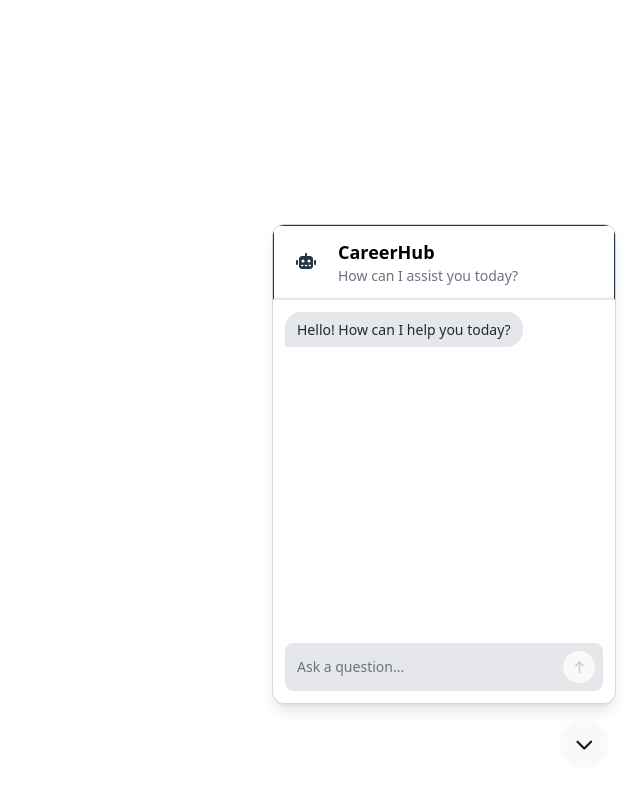
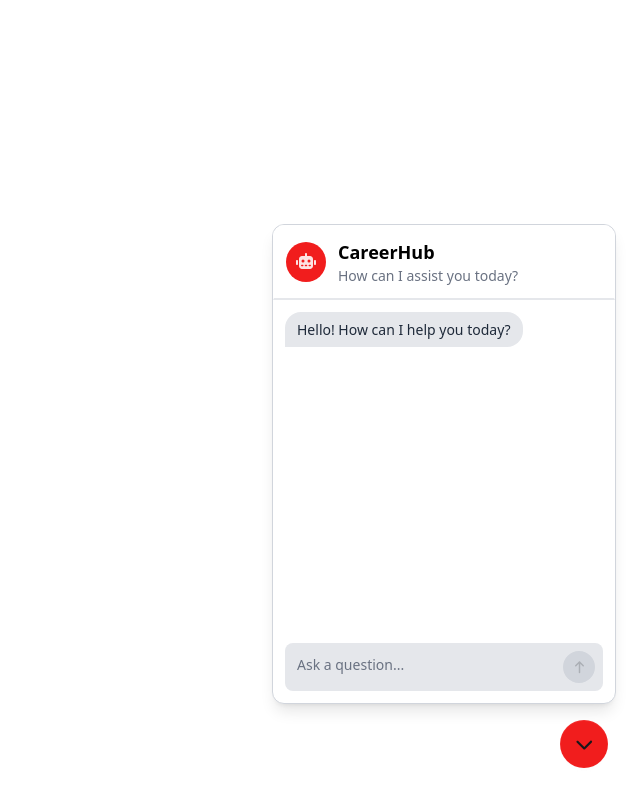
Before and after one commit to KhanhDo2604/Waikato-Career-Assistant---Intelligent-CareerHub-Chatbot, a React (Vite) app in the folder apps/chatbot_interface/: page / in a window 1280 px wide. Both pictures are taken after a click on the button 1224 px from the left and 744 px from the top of the page. Shown: the whole page, without its empty margins (640-1280 px from the left). Built offline with nearby package versions, Linux system fonts and the light colour scheme.

Commit message:
interface for chatbot 3 and setting up admin dashboard ui

```diff
--- a/apps/chatbot_interface/package.json
+++ b/apps/chatbot_interface/package.json
@@ -16,8 +16,10 @@
     "@fortawesome/free-solid-svg-icons": "^7.1.0",
     "@fortawesome/react-fontawesome": "^3.1.0",
     "@tailwindcss/vite": "^4.1.17",
+    "motion": "^12.23.24",
     "react": "^19.2.0",
     "react-dom": "^19.2.0",
+    "react-router-dom": "^7.9.6",
     "tailwindcss": "^4.1.17"
   },
   "devDependencies": {
--- a/apps/chatbot_interface/src/App.tsx
+++ b/apps/chatbot_interface/src/App.tsx
@@ -1,7 +1,19 @@
-import HomePage from './page/homepage';
+import { Route, BrowserRouter as Router, Routes } from 'react-router';
+import routes from './routes';
 
 function App() {
-    return <HomePage />;
+    // return <HomePage />;
+    return (
+        <Router>
+            <>
+                <Routes>
+                    {routes.map((route, index) => (
+                        <Route key={index} path={route.path} element={<route.component />} />
+                    ))}
+                </Routes>
+            </>
+        </Router>
+    );
 }
 
 export default App;
--- /dev/null
+++ b/apps/chatbot_interface/src/constants/type/chat.ts
@@ -0,0 +1,8 @@
+export type Sender = 'user' | 'bot';
+
+export interface ChatMessage {
+    id: string;
+    sender: Sender;
+    text: string;
+    createAt: Date;
+}
--- /dev/null
+++ b/apps/chatbot_interface/src/constants/type/widget.ts
@@ -0,0 +1,4 @@
+export type FloatingButtonProps = {
+    modalIsOpen?: boolean;
+    onClick: () => void;
+};
--- a/apps/chatbot_interface/src/index.css
+++ b/apps/chatbot_interface/src/index.css
@@ -16,15 +16,13 @@
   -moz-osx-font-smoothing: grayscale;
 }
 
-@media (prefers-color-scheme: light) {
-  :root {
-    color: #213547;
-    background-color: #ffffff;
+@keyframes fadeInUp {
+  0% {
+    opacity: 0;
+    transform: translateY(4px);
   }
-  a:hover {
-    color: #747bff;
-  }
-  button {
-    background-color: #f9f9f9;
+  100% {
+    opacity: 1;
+    transform: translateY(0);
   }
 }
--- /dev/null
+++ b/apps/chatbot_interface/src/page/AdminDashboard/index.tsx
@@ -0,0 +1,9 @@
+function AdminDashboard() {
+    return (
+        <div>
+            <p>Admin Dashboard</p>
+        </div>
+    );
+}
+
+export default AdminDashboard;
--- a/apps/chatbot_interface/src/page/homepage/ui/ChatModal.tsx
+++ b/apps/chatbot_interface/src/page/homepage/ui/ChatModal.tsx
@@ -2,15 +2,7 @@
 import icons from '../../../constants/icons';
 import { useEffect, useRef, useState, type ChangeEvent, type FormEvent } from 'react';
 import colors from '../../../constants/colors';
-
-type Sender = 'user' | 'bot';
-
-interface ChatMessage {
-    id: string;
-    sender: Sender;
-    text: string;
-    createAt: Date;
-}
+import type { ChatMessage } from '../../../constants/type/chat';
 
 function ChatModal() {
     const [messages, setMessages] = useState<ChatMessage[]>([
@@ -22,7 +14,10 @@
         },
     ]);
     const [inputText, setInputText] = useState('');
+    const [isBotTyping, setIsBotTyping] = useState(false);
+
     const messagesEndRef = useRef<HTMLDivElement>(null);
+    const textAreaRef = useRef<HTMLTextAreaElement>(null);
 
     const bgColor = colors.colors.primary;
 
@@ -46,10 +41,17 @@
         setMessages((prevMessages) => [...prevMessages, userMessage]);
         setInputText('');
 
+        if (textAreaRef.current) {
+            textAreaRef.current.style.height = 'auto';
+        }
+
+        // AI bot response start
+        setIsBotTyping(true);
+
         try {
-            // Simulate bot response
+            // AI handling logic
             const botReply = await new Promise<string>((resolve) =>
-                setTimeout(() => resolve("I'm here to help!"), 1000),
+                setTimeout(() => resolve("I'm here to help!"), 2000),
             );
 
             const botMessage: ChatMessage = {
@@ -59,8 +61,11 @@
                 createAt: new Date(),
             };
 
+            // AI bot response end
+            setIsBotTyping(false);
             setMessages((prev) => [...prev, botMessage]);
         } catch (error) {
+            setIsBotTyping(false);
             setMessages((prev) => [
                 ...prev,
                 {
@@ -77,7 +82,8 @@
     const handleInputChange = (e: ChangeEvent<HTMLTextAreaElement>) => {
         setInputText(e.target.value);
 
-        e.target.style.height = 'auto';
+        const el = e.target;
+        el.style.height = 'auto';
         e.target.style.height = Math.min(e.target.scrollHeight, 72) + 'px';
     };
 
@@ -86,7 +92,7 @@
             {/* Header */}
             <div className="p-3 flex items-center border border-b-gray-200 border-b-2">
                 <div className="avatar">
-                    <div className={`w-10 rounded-full bg-[${bgColor}] items-center justify-center flex mr-3`}>
+                    <div className={`w-10 bg-[#f11d1d] rounded-full items-center justify-center flex mr-3`}>
                         <FontAwesomeIcon icon={icons.icon.bot} />
                     </div>
                 </div>
@@ -98,26 +104,51 @@
             </div>
 
             {/* Chat content */}
-            <div className="flex-1 space-y-2 overflow-y-auto p-3">
+            <div
+                className="flex-1 space-y-2 overflow-y-auto p-3"
+                style={{
+                    scrollbarColor: '#d1d5db transparent',
+                }}
+            >
                 {messages.map((m) => (
                     <div key={m.id} className={`flex items-end gap-2 ${m.sender === 'user' ? 'justify-end' : ''}`}>
                         <div
-                            className={`max-w-[75%] rounded-2xl px-3 py-2 text-sm leading-snug ${m.sender === 'user' ? `bg-[${bgColor}] text-white rounded-br-none` : 'bg-gray-200 text-gray-800 rounded-bl-none'}`}
+                            className={`max-w-[75%]
+                                rounded-2xl
+                                px-3 py-2 text-sm
+                                leading-snug
+                                wrap-break-word
+                                whitespace-pre-wrap
+                                animate-[fadeInUp_0.18s_ease-out]
+                                ${m.sender === 'user' ? `bg-[${bgColor}] text-white rounded-br-none` : 'bg-gray-200 text-gray-800 rounded-bl-none'}`}
                         >
                             {m.text}
                         </div>
                     </div>
                 ))}
+                {isBotTyping && (
+                    <div className="flex items-end gap-2">
+                        <div className="bg-gray-200 text-gray-800 rounded-2xl rounded-bl-none px-3 py-2 flex items-center gap-1">
+                            <span className="w-1.5 h-1.5 rounded-full bg-gray-500 animate-bounce [animation-delay:-0.3s]" />
+                            <span className="w-1.5 h-1.5 rounded-full bg-gray-500 animate-bounce [animation-delay:-0.15s]" />
+                            <span className="w-1.5 h-1.5 rounded-full bg-gray-500 animate-bounce" />
+                        </div>
+                    </div>
+                )}
+
+                <div ref={messagesEndRef}></div>
             </div>
 
             {/* Input area */}
             <div className="p-3">
                 <form onSubmit={handleSubmit} className="flex bg-gray-200 rounded-lg items-center gap-2">
                     <textarea
+                        ref={textAreaRef}
                         value={inputText}
                         onChange={handleInputChange}
                         placeholder="Ask a question..."
                         className="flex-1
+                            min-h-10
                             max-h-18
                             bg-transparent
                             resize-none
--- a/apps/chatbot_interface/src/page/homepage/ui/FloatingButton.tsx
+++ b/apps/chatbot_interface/src/page/homepage/ui/FloatingButton.tsx
@@ -1,20 +1,28 @@
 import { FontAwesomeIcon } from '@fortawesome/react-fontawesome';
+import { AnimatePresence, motion } from 'motion/react';
 import icons from '../../../constants/icons';
 import colors from '../../../constants/colors';
-
-type FloatingButtonProps = {
-    modalIsOpen?: boolean;
-    onClick: () => void;
-};
+import type { FloatingButtonProps } from '../../../constants/type/widget';
 
 function FloatingButton({ modalIsOpen = false, onClick }: FloatingButtonProps) {
     const bgColor = colors.colors.primary;
+
     return (
         <button
             className={`btn btn-circle border-none fixed bottom-8 right-8 btn-lg bg-[${bgColor}]`}
             onClick={onClick}
         >
-            <FontAwesomeIcon icon={!modalIsOpen ? icons.icon.chatIcon : icons.icon.downChevron} />
+            <AnimatePresence mode="wait">
+                <motion.span
+                    key={modalIsOpen ? 'down' : 'chat'}
+                    initial={{ opacity: 0, scale: 0.5, rotate: -45 }}
+                    animate={{ opacity: 1, scale: 1, rotate: 0 }}
+                    exit={{ opacity: 0, scale: 0.5, rotate: 45 }}
+                    transition={{ duration: 0.12 }}
+                >
+                    <FontAwesomeIcon icon={!modalIsOpen ? icons.icon.chatIcon : icons.icon.downChevron} />
+                </motion.span>
+            </AnimatePresence>
         </button>
     );
 }
--- a/apps/chatbot_interface/src/page/homepage/ui/MessageTag.tsx
+++ b/apps/chatbot_interface/src/page/homepage/ui/MessageTag.tsx
@@ -0,0 +1,25 @@
+import colors from '../../../constants/colors';
+import type { ChatMessage } from '../../../constants/type/chat';
+
+function MessageTag({ message }: { message: ChatMessage }) {
+    const bgColor = colors.colors.primary;
+
+    return (
+        <div key={message.id} className={`flex items-end gap-2 ${message.sender === 'user' ? 'justify-end' : ''}`}>
+            <div
+                className={`max-w-[75%]
+                                rounded-2xl
+                                px-3 py-2 text-sm
+                                leading-snug
+                                wrap-break-word
+                                whitespace-pre-wrap
+                                animate-[fadeInUp_0.18s_ease-out]
+                                ${message.sender === 'user' ? `bg-[${bgColor}] text-white rounded-br-none` : 'bg-gray-200 text-gray-800 rounded-bl-none'}`}
+            >
+                {message.text}
+            </div>
+        </div>
+    );
+}
+
+export default MessageTag;
--- /dev/null
+++ b/apps/chatbot_interface/src/routes/index.ts
@@ -0,0 +1,12 @@
+import AdminDashboard from '../page/AdminDashboard';
+import HomePage from '../page/homepage';
+
+const routes = [
+    { path: '/', component: HomePage },
+    {
+        path: '/admin',
+        component: AdminDashboard,
+    },
+];
+
+export default routes;
```
Also changed, not shown: 1 other file (tests, documents, lock files or other folders).
